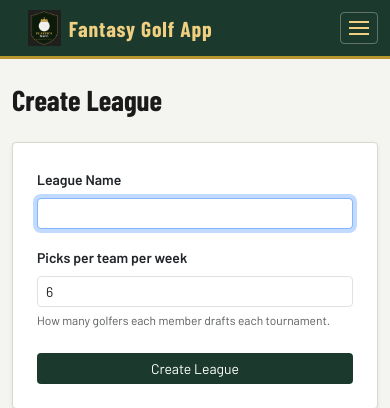
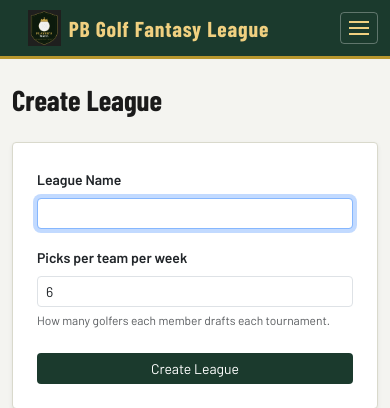
Before and after one commit to cmest005-andy/golf-scraper, a Django app: page /leagues/create/ in a window 390 px wide. Shown: the top 408 px of the page. Run offline with Django 5.2, Linux system fonts and the light colour scheme; the visitor is signed in with stand-in values (Sample User, id 1).

Commit message:
Fix mobile navbar: show short app name on small screens
Co-Authored-By: Claude Sonnet 4.6 <noreply@anthropic.com>

```diff
--- a/templates/base.html
+++ b/templates/base.html
@@ -34,10 +34,11 @@
         .site-nav .container {
             display: flex;
             align-items: center;
-            flex-wrap: wrap;
+            flex-wrap: nowrap;
             min-height: 56px;
             padding-top: .25rem;
             padding-bottom: .25rem;
+            overflow: hidden;
         }
         .site-nav .nav-toggler {
             background: none;
@@ -95,9 +96,17 @@
             display: flex;
             align-items: center;
             padding: 0 1rem;
+            min-width: 0;
+            flex-shrink: 1;
         }
         .site-nav .brand span {
             color: var(--gold-light);
+            white-space: nowrap;
+        }
+        .site-nav .brand-short { display: none; }
+        @media (max-width: 767px) {
+            .site-nav .brand-full  { display: none; }
+            .site-nav .brand-short { display: inline; }
         }
 
         /* ── Score colours ── */
@@ -217,7 +226,7 @@
 <body>
     <nav class="site-nav mb-4">
         <div class="container">
-            <a class="brand" href="{% url 'golf:home' %}"><img src="{% static 'img/logo.png' %}" alt="{{ APP_NAME }}" style="height:36px;width:auto;vertical-align:middle;margin-right:8px;"><span>{{ APP_NAME }}</span></a>
+            <a class="brand" href="{% url 'golf:home' %}"><img src="{% static 'img/logo.png' %}" alt="{{ APP_NAME }}" style="height:36px;width:auto;vertical-align:middle;margin-right:8px;"><span class="brand-full">{{ APP_NAME }}</span><span class="brand-short">PB Golf Fantasy League</span></a>
             <button class="nav-toggler" id="nav-toggle" aria-label="Menu">
                 <span></span><span></span><span></span>
             </button>
```
